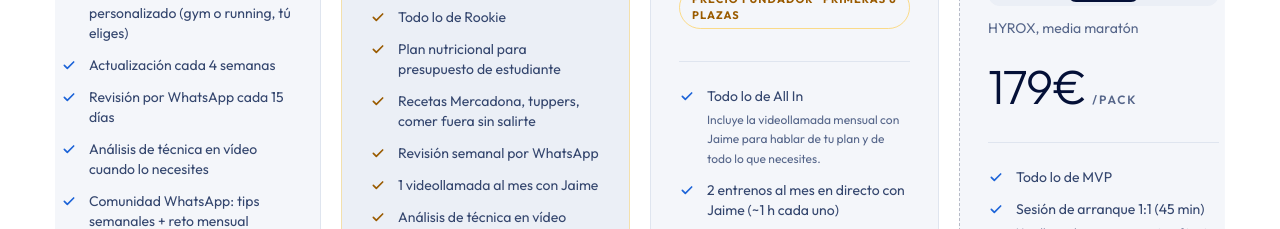
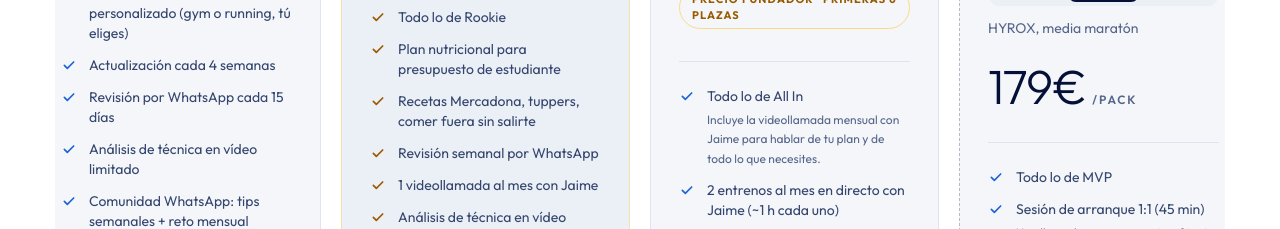
Before and after one commit to elenaturiel/trainwithjaime-web, a React (Vite) app: page / in a window 1280 px wide. Shown: the part 4000-4229 px from the top of the page. Built offline with nearby package versions, Linux system fonts and the light colour scheme.

Commit message:
Rookie: análisis de técnica en vídeo limitado
Co-Authored-By: Claude Sonnet 5.5 <noreply@anthropic.com>
Claude-Session: https://claude.ai/code/session_01Hi8A5xtYENSg5QgKc9me6h

```diff
--- a/src/data/pricing.js
+++ b/src/data/pricing.js
@@ -19,7 +19,7 @@ export const PRICING = [
       'Plan de entrenamiento personalizado (gym o running, tú eliges)',
       'Actualización cada 4 semanas',
       'Revisión por WhatsApp cada 15 días',
-      'Análisis de técnica en vídeo cuando lo necesites',
+      'Análisis de técnica en vídeo limitado',
       'Comunidad WhatsApp: tips semanales + reto mensual',
     ],
   },
```
